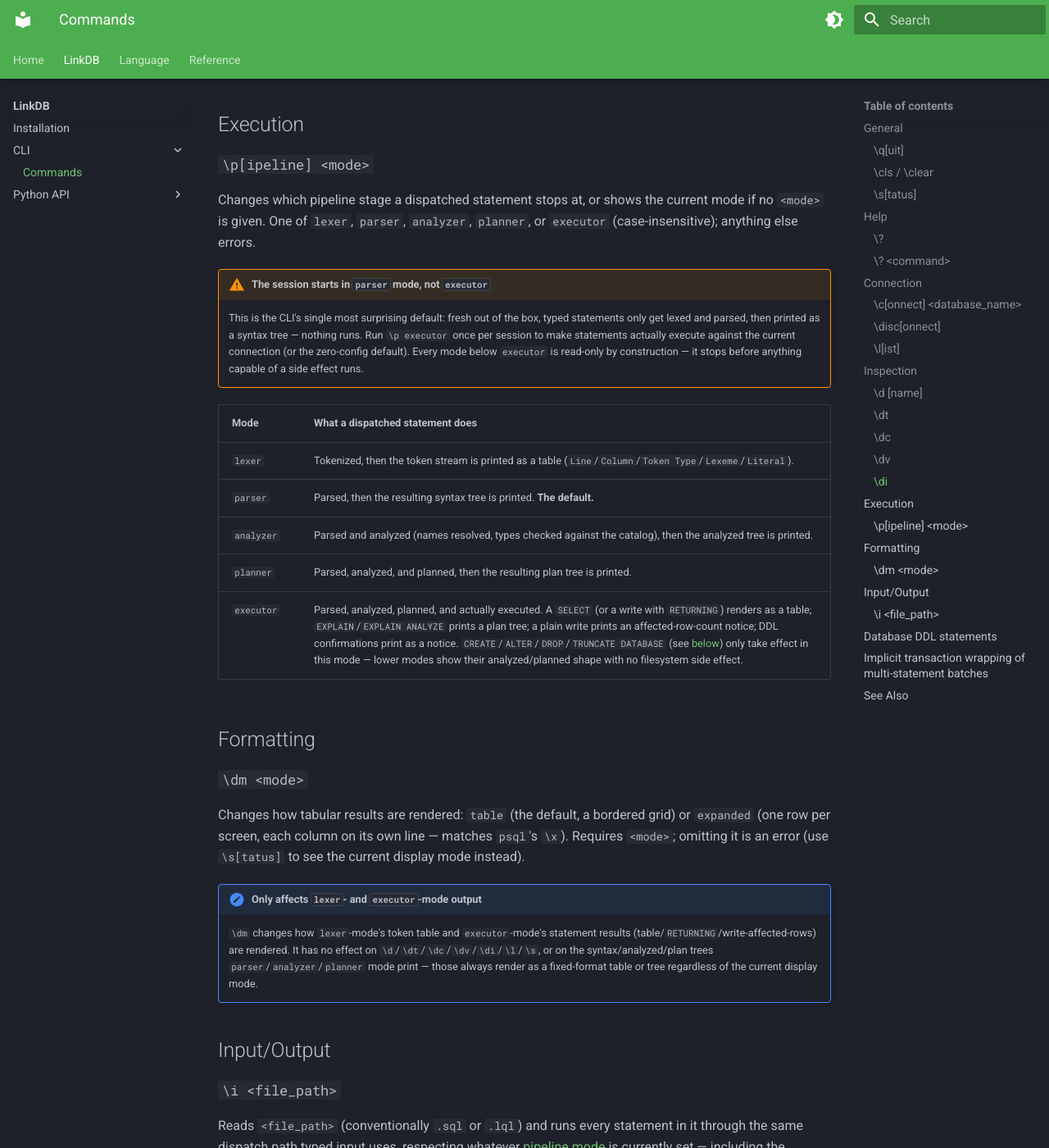
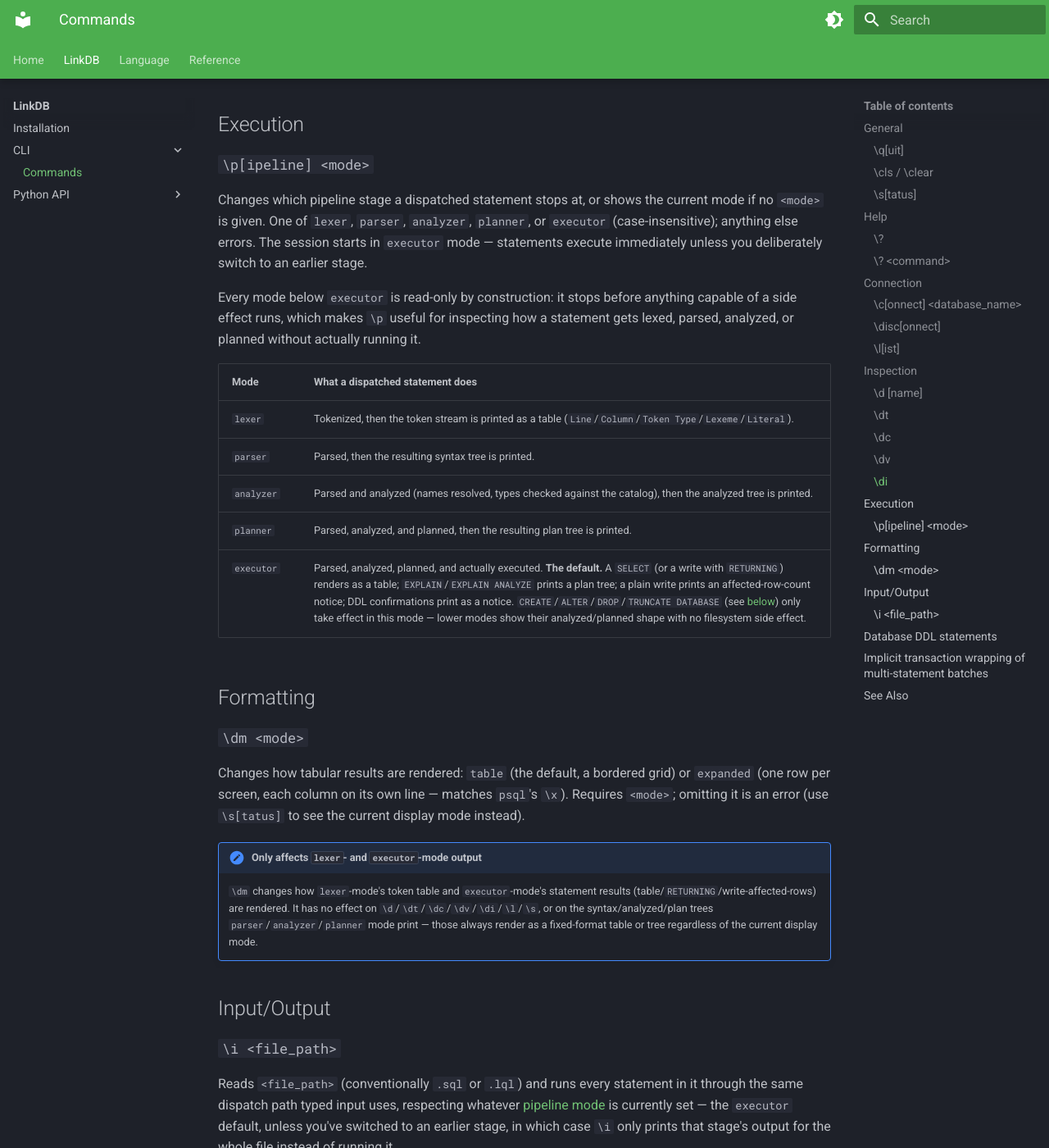
Before and after one commit to linkql/linkdb-docs, an MkDocs documentation site: the page built from docs/linkdb/cli/commands.md, in a window 1280 px wide and 1400 px high, scrolled down 3207 px. Shown: the whole window at 82% size. Built offline with MkDocs 1.6.1 and Material for MkDocs 9.7.7, drawn with Linux system fonts in a browser that asks for light colours; some of the changed text lies outside the part shown.

Commit message:
update CLI docs for the executor-by-default pipeline mode fix
The CLI now starts in executor mode instead of parser, so statements
execute immediately out of the box. Replaces the warning about the old
surprising default with a description of the new one.

```diff
--- a/docs/linkdb/cli/commands.md
+++ b/docs/linkdb/cli/commands.md
@@ -124,23 +124,22 @@
 ### `\p[ipeline] <mode>`
 Changes which pipeline stage a dispatched statement stops at, or shows the
 current mode if no `<mode>` is given. One of `lexer`, `parser`, `analyzer`,
-`planner`, or `executor` (case-insensitive); anything else errors.
+`planner`, or `executor` (case-insensitive); anything else errors. The
+session starts in `executor` mode — statements execute immediately unless
+you deliberately switch to an earlier stage.
 
-!!! warning "The session starts in `parser` mode, not `executor`"
-    This is the CLI's single most surprising default: fresh out of the box,
-    typed statements only get lexed and parsed, then printed as a syntax
-    tree — nothing runs. Run `\p executor` once per session to make
-    statements actually execute against the current connection (or the
-    zero-config default). Every mode below `executor` is read-only by
-    construction — it stops before anything capable of a side effect runs.
+Every mode below `executor` is read-only by construction: it stops before
+anything capable of a side effect runs, which makes `\p` useful for
+inspecting how a statement gets lexed, parsed, analyzed, or planned
+without actually running it.
 
 | Mode       | What a dispatched statement does                                                    |
 |------------|----------------------------------------------------------------------------------------|
 | `lexer`    | Tokenized, then the token stream is printed as a table (`Line`/`Column`/`Token Type`/`Lexeme`/`Literal`). |
-| `parser`   | Parsed, then the resulting syntax tree is printed. **The default.**                   |
+| `parser`   | Parsed, then the resulting syntax tree is printed.                                     |
 | `analyzer` | Parsed and analyzed (names resolved, types checked against the catalog), then the analyzed tree is printed. |
 | `planner`  | Parsed, analyzed, and planned, then the resulting plan tree is printed.                |
-| `executor` | Parsed, analyzed, planned, and actually executed. A `SELECT` (or a write with `RETURNING`) renders as a table; `EXPLAIN`/`EXPLAIN ANALYZE` prints a plan tree; a plain write prints an affected-row-count notice; DDL confirmations print as a notice. `CREATE`/`ALTER`/`DROP`/`TRUNCATE DATABASE` (see [below](#database-ddl-statements)) only take effect in this mode — lower modes show their analyzed/planned shape with no filesystem side effect. |
+| `executor` | Parsed, analyzed, planned, and actually executed. **The default.** A `SELECT` (or a write with `RETURNING`) renders as a table; `EXPLAIN`/`EXPLAIN ANALYZE` prints a plan tree; a plain write prints an affected-row-count notice; DDL confirmations print as a notice. `CREATE`/`ALTER`/`DROP`/`TRUNCATE DATABASE` (see [below](#database-ddl-statements)) only take effect in this mode — lower modes show their analyzed/planned shape with no filesystem side effect. |
 
 ## Formatting
 
@@ -163,9 +162,9 @@
 ### `\i <file_path>`
 Reads `<file_path>` (conventionally `.sql` or `.lql`) and runs every
 statement in it through the same dispatch path typed input uses, respecting
-whatever [pipeline mode](#execution) is currently set — including the
-`parser`-mode default above, so a plain `\i script.lql` with no prior `\p
-executor` only prints parse trees for the whole file.
+whatever [pipeline mode](#execution) is currently set — the `executor`
+default, unless you've switched to an earlier stage, in which case `\i`
+only prints that stage's output for the whole file instead of running it.
 
 - Errors (file not found, unreadable, etc.) raise before anything runs.
 - Statements are split the same way typed multi-line input is: lines
```
Also changed, not shown: docs/linkdb/cli/index.md (+6 -8 lines).
